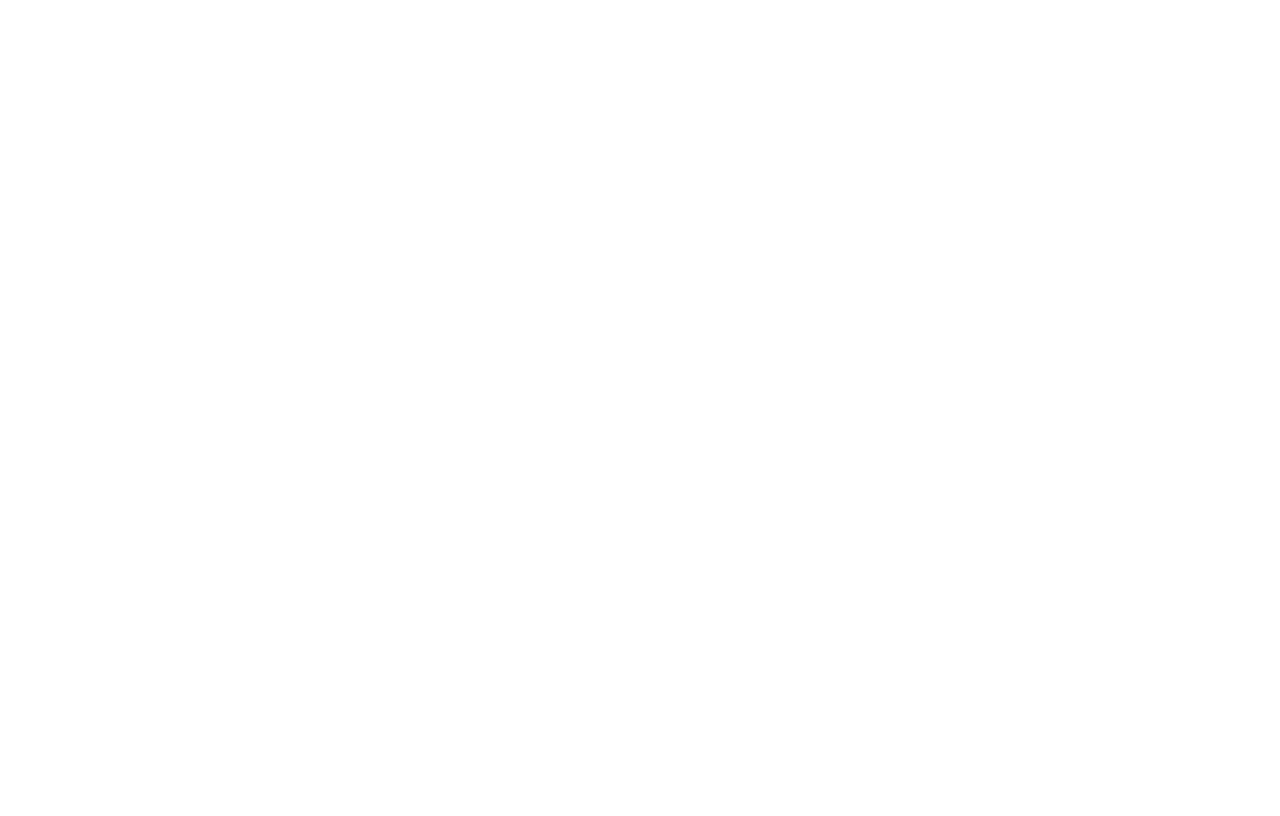
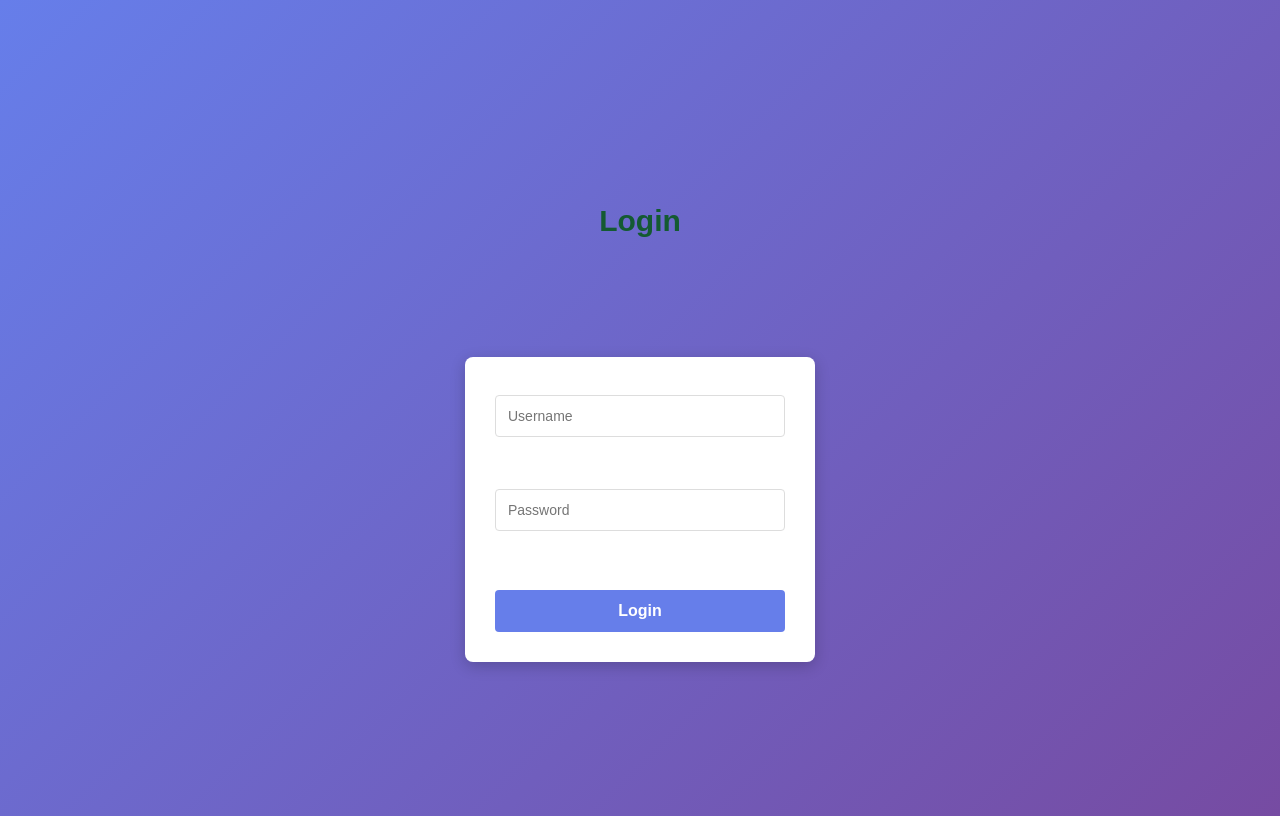
Before and after one commit to Arths17/Hacktams-EldenRingCommittee, a FastAPI app: page / in a window 1280 px wide. Before the commit the page is empty. Run offline with FastAPI, Linux system fonts and the light colour scheme.

Commit message:
Login page

```diff
--- /dev/null
+++ b/static/login.css
@@ -0,0 +1,91 @@
+.header1 {
+    font-size: 30px;
+    text-align: center;
+    color: #145A32;
+    margin-top: 50px;
+    margin-bottom: 20px;
+}
+
+body {
+    display: flex;
+    flex-direction: column;
+    justify-content: center;
+    align-items: center;
+    min-height: 100vh;
+    font-family: Arial, sans-serif;
+    background: linear-gradient(135deg, #667eea 0%, #764ba2 100%);
+}
+
+#loginForm {
+    width: 100%;
+    max-width: 350px;
+}
+
+.login {
+    align-items: center;
+    display: flex;
+    flex-direction: column;
+    background: white;
+    padding: 30px;
+    border-radius: 8px;
+    box-shadow: 0 4px 15px rgba(0, 0, 0, 0.2);
+    margin-top: 20px;
+}
+
+.login input {
+    width: 100%;
+    padding: 12px;
+    margin: 8px 0;
+    border: 1px solid #ddd;
+    border-radius: 4px;
+    font-size: 14px;
+    box-sizing: border-box;
+}
+
+.login input:focus {
+    outline: none;
+    border-color: #667eea;
+    box-shadow: 0 0 5px rgba(102, 126, 234, 0.5);
+}
+
+.login button {
+    width: 100%;
+    padding: 12px;
+    margin-top: 15px;
+    background-color: #667eea;
+    color: white;
+    border: none;
+    border-radius: 4px;
+    font-size: 16px;
+    font-weight: bold;
+    cursor: pointer;
+    transition: background-color 0.3s;
+}
+
+.login button:hover {
+    background-color: #764ba2;
+}
+
+.message {
+    margin-top: 15px;
+    margin-bottom: 20px;
+    padding: 12px 20px;
+    border-radius: 4px;
+    font-weight: bold;
+    min-height: 20px;
+    text-align: center;
+    width: 100%;
+    max-width: 350px;
+}
+
+.message.success {
+    background-color: #d4edda;
+    color: #155724;
+    border: 1px solid #c3e6cb;
+}
+
+.message.error {
+    background-color: #f8d7da;
+    color: #721c24;
+    border: 1px solid #f5c6cb;
+}
--- a/templates/login.html
+++ b/templates/login.html
@@ -1,15 +1,61 @@
 <!DOCTYPE html>
-
 <html>
     <head>
         <meta charset="UTF-8">
-        <style>
-            title {
-                alignment: center;
-                text-size: 20px;
-            }
-        </style>
-
+        <link rel="stylesheet" href="/static/login.css">
         <title>Login</title>
     </head>
+    <body>
+        <h1 class="header1">Login</h1>
+        <div id="message" class="message"></div>
+        <form id="loginForm">
+            <div class="login">
+                <input type="text" id="username" name="username" placeholder="Username" required><br><br>
+                <input type="password" id="password" name="password" placeholder="Password" required><br><br>
+                <button type="submit">Login</button>
+            </div>
+        </form>
+
+        <script>
+            document.getElementById('loginForm').addEventListener('submit', async (e) => {
+                e.preventDefault();
+
+                const username = document.getElementById('username').value;
+                const password = document.getElementById('password').value;
+                const messageDiv = document.getElementById('message');
+
+                // Clear previous message
+                messageDiv.textContent = '';
+                messageDiv.className = 'message';
+
+                const formData = new FormData();
+                formData.append('username', username);
+                formData.append('password', password);
+
+                try {
+                    const response = await fetch('/login', {
+                        method: 'POST',
+                        body: formData
+                    });
+
+                    const data = await response.json();
+
+                    if (data.success) {
+                        messageDiv.textContent = '✓ Login successful! Redirecting...';
+                        messageDiv.className = 'message success';
+                        setTimeout(() => {
+                            window.location.href = '/';
+                        }, 1500);
+                    } else {
+                        messageDiv.textContent = '✗ Invalid username or password. Please try again.';
+                        messageDiv.className = 'message error';
+                    }
+                } catch (error) {
+                    console.error('Error:', error);
+                    messageDiv.textContent = '✗ An error occurred. Please try again.';
+                    messageDiv.className = 'message error';
+                }
+            });
+        </script>
+    </body>
 </html>
```
Also changed, not shown: static/styles.css (deleted).
